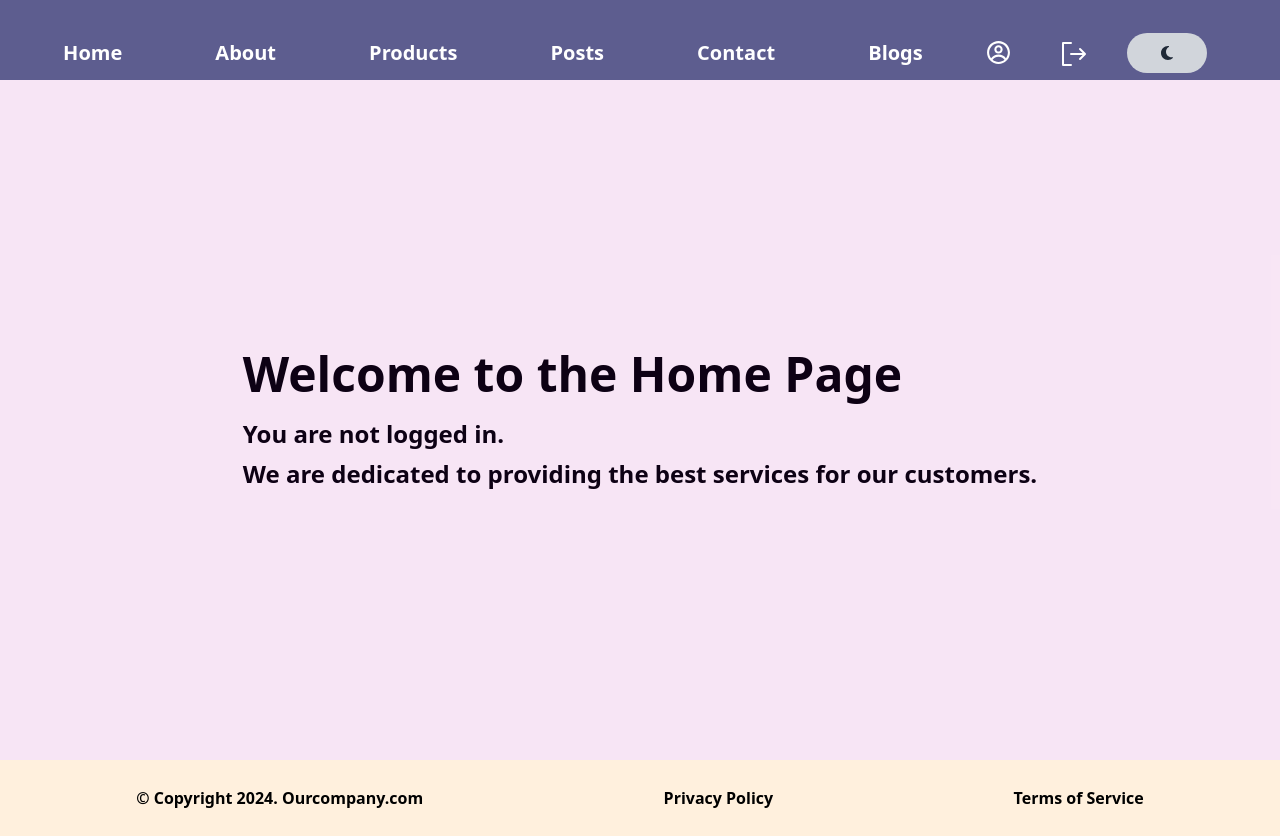
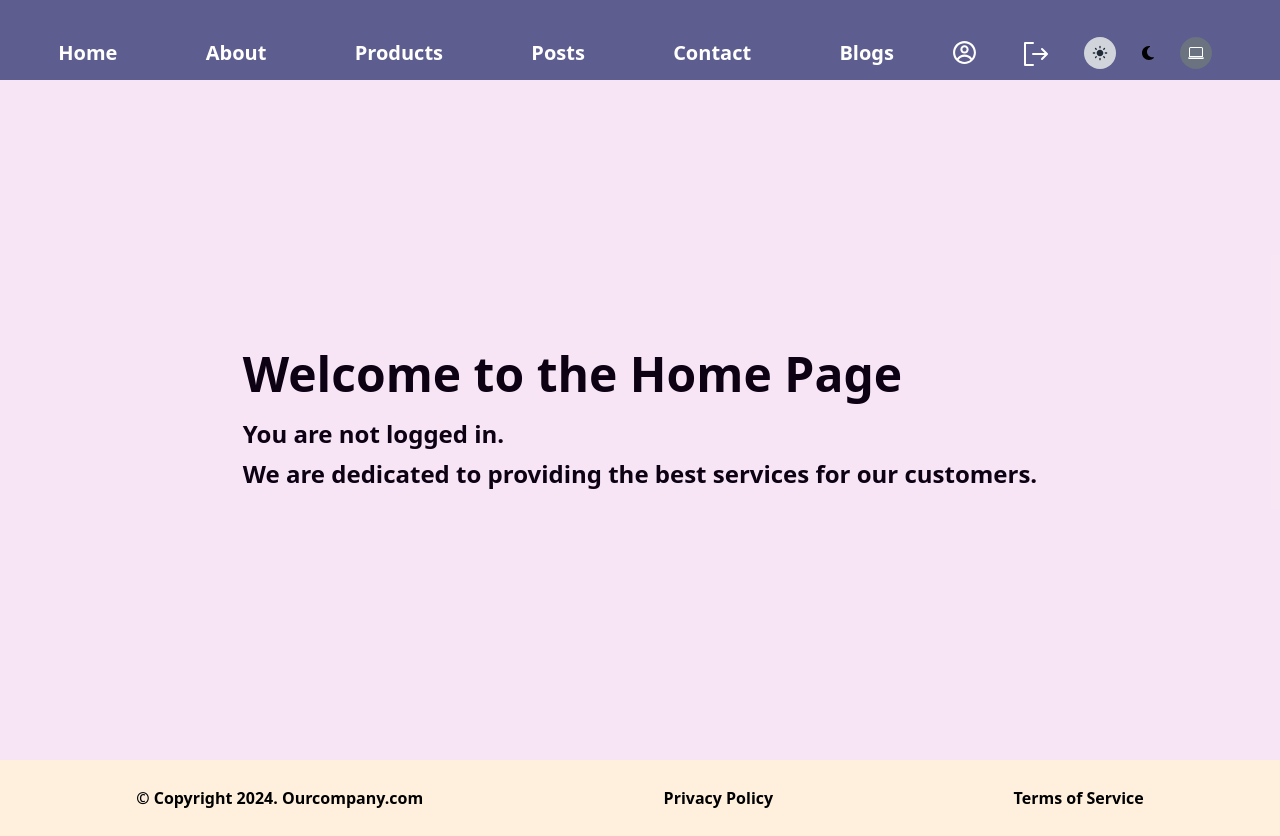
Before and after one commit to guranda26/online-shop, a Next.js app: page / in a window 1280 px wide. Built offline with nearby package versions, Linux system fonts and the light colour scheme; no server answers; sample sign-in values are in the browser's storage.

Commit message:
add system preference for theme

```diff
--- a/src/app/components/ThemeButton.jsx
+++ b/src/app/components/ThemeButton.jsx
@@ -1,30 +1,52 @@
 "use client";
 
 import { useTheme } from "next-themes";
-import React, { useState, useEffect } from "react";
+import React, { useEffect, useState } from "react";
 import { FaMoon } from "react-icons/fa6";
 import { MdLightMode } from "react-icons/md";
+import { BsLaptop } from "react-icons/bs";
 
 const ThemeButton = () => {
-  const { resolvedTheme, setTheme } = useTheme();
+  const { theme, resolvedTheme, setTheme } = useTheme();
   const [mounted, setMounted] = useState(false);
 
   useEffect(() => setMounted(true), []);
 
-  if (!mounted) {
-    return null;
-  }
+  const handleThemeChange = (newTheme) => {
+    setTheme(newTheme);
+    localStorage.setItem("user-theme", newTheme);
+  };
+
+  if (!mounted) return null;
 
   return (
-    <div
-      onClick={() => setTheme(resolvedTheme === "dark" ? "light" : "dark")}
-      className="flex items-center justify-center cursor-pointer bg-gray-300 dark:bg-[#0d0114] ml-auto mr-10 h-10 rounded-full transition-colors duration-300 ease-in-out w-[80px]"
-    >
-      {resolvedTheme === "dark" ? (
-        <MdLightMode className="text-white-300 font-bold" />
-      ) : (
-        <FaMoon className="text-gray-800" />
-      )}
+    <div className="flex space-x-4 items-center ml-auto mr-10">
+      <button
+        onClick={() => handleThemeChange("light")}
+        className={`cursor-pointer p-2 rounded-full ${
+          resolvedTheme === "light"
+            ? "bg-gray-300 text-gray-800"
+            : "bg-transparent"
+        }`}
+      >
+        <MdLightMode />
+      </button>
+      <button
+        onClick={() => handleThemeChange("dark")}
+        className={`cursor-pointer p-2 rounded-full ${
+          resolvedTheme === "dark" ? "bg-gray-700 text-white" : "bg-transparent"
+        }`}
+      >
+        <FaMoon />
+      </button>
+      <button
+        onClick={() => handleThemeChange("system")}
+        className={`cursor-pointer p-2 rounded-full ${
+          theme === "system" ? "bg-gray-500 text-white" : "bg-transparent"
+        }`}
+      >
+        <BsLaptop />
+      </button>
     </div>
   );
 };
```
